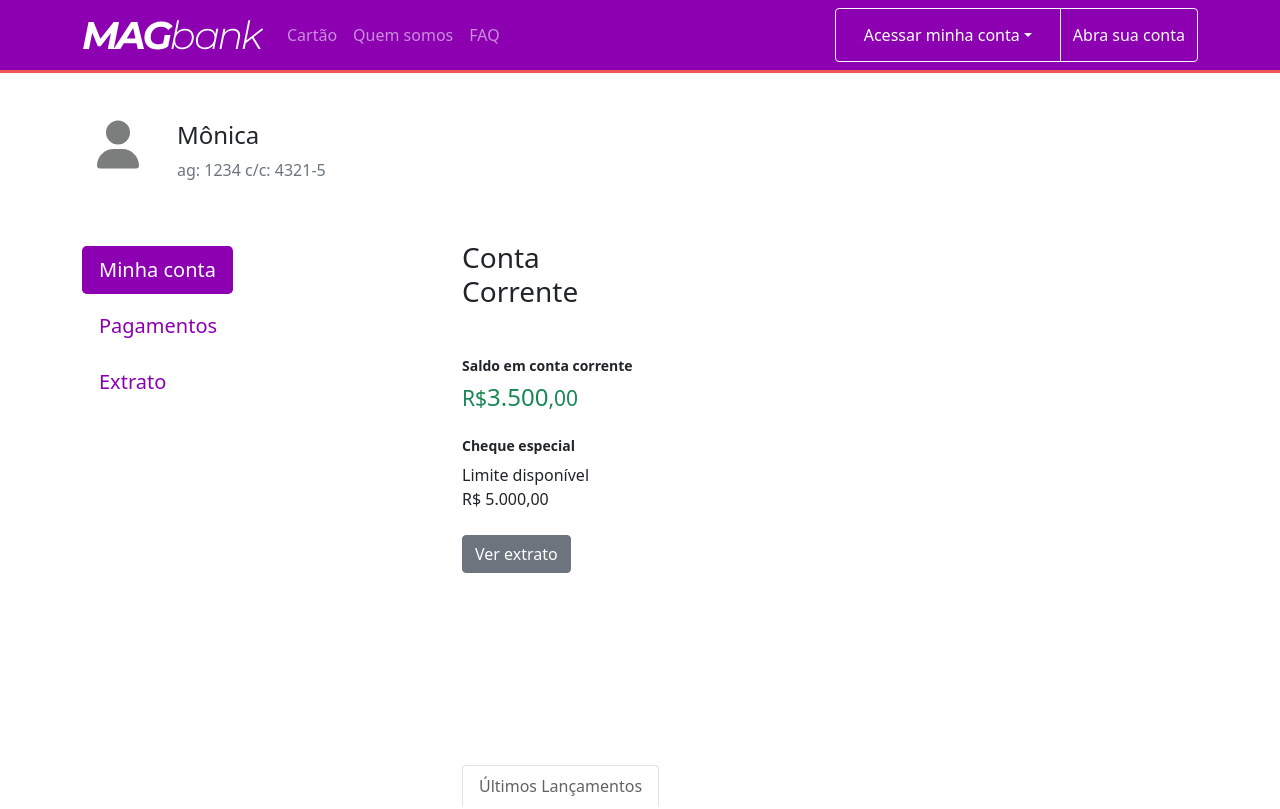
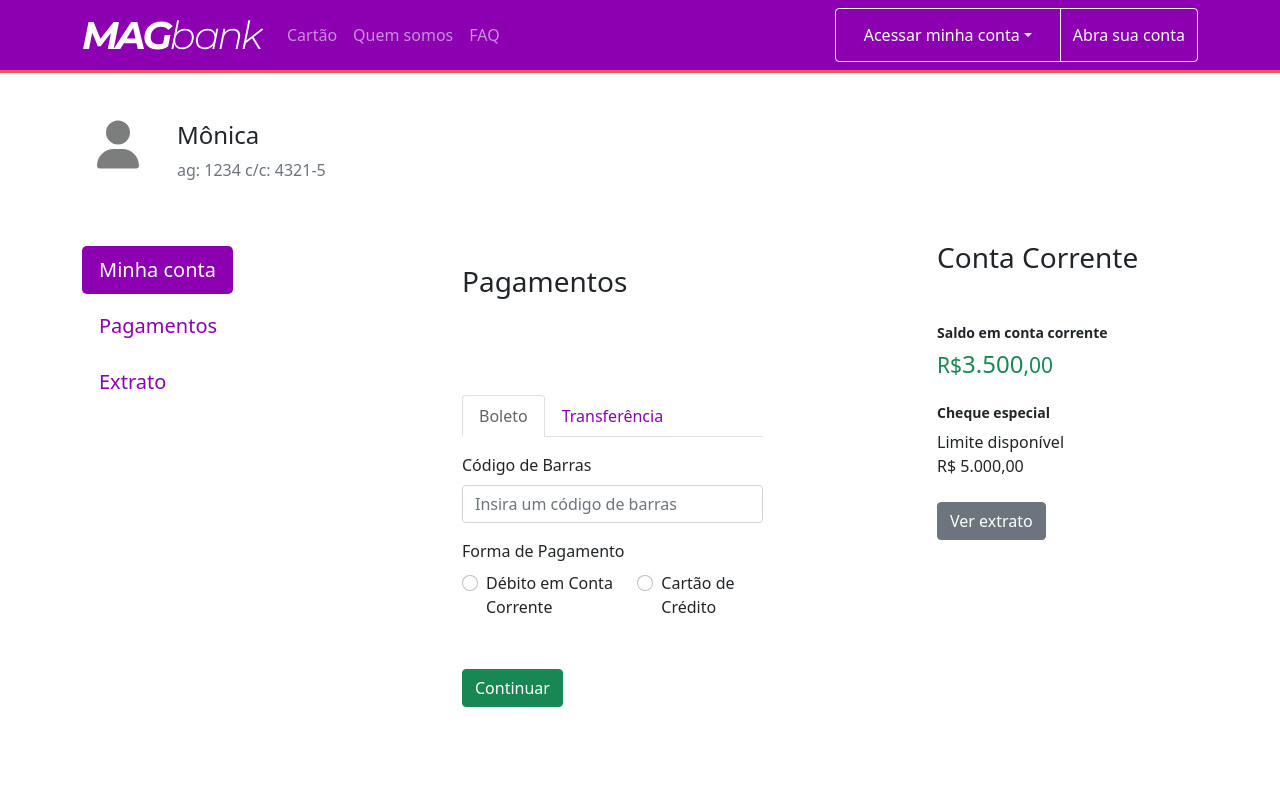
Before and after one commit to monicaschnei/magbank-react, a React (Create React App) app: page /dashboard in a window 1280 px wide. Shown: the top 809 px of the page. Built offline with nearby package versions, Linux system fonts and the light colour scheme.

Commit message:
problema no router

```diff
--- /dev/null
+++ b/src/components/AccountPayments.js
@@ -0,0 +1,46 @@
+import React from 'react';
+import {Button, Col, Tabs, Tab, Form} from 'react-bootstrap';
+
+const AccountPayments = () => (
+    <>
+
+            <Col xs={12} lg={8} className='mt-lg-5 pt-lg-5'>
+            <h3 className='my-5'>Pagamentos</h3>
+                <Tabs className=' mt-5 pt-lg-5 ' defaultActiveKey='boleto' >
+                    <Tab eventKey='boleto' title='Boleto'>
+                        <Form.Group className="my-3" controlId="formBarCode">
+                        <Form.Label>Código de Barras</Form.Label>
+                        <Form.Control type="number" placeholder="Insira um código de barras" />
+                        </Form.Group>
+                        <Form.Group controlId='formPaymentType' className='mb-5' key='inline-radio'>
+                            <Form.Label>Forma de Pagamento</Form.Label>
+                            <div className='d-flex'>
+                            <Form.Check
+                            type='radio'
+                            id='debit'
+                            className='mr-4'
+                            label='Débito em Conta Corrente'
+                            name='paymentType'
+                            />
+                            <Form.Check
+                            type='radio'
+                            id='credit'
+
+                            label='Cartão de Crédito'
+                            name='paymentType'
+
+                            />
+                            </div>
+                        </Form.Group>
+                        <Button variant='success'>Continuar</Button>
+                    </Tab>
+                    <Tab eventKey='transfer' title='Transferência'>
+                    </Tab>
+                </Tabs>
+            </Col>
+    </>
+     );
+
+
+
+export default AccountPayments;
--- a/src/views/Dashboard.js
+++ b/src/views/Dashboard.js
@@ -4,7 +4,7 @@ import {Container, Row, Col, Button} from  'react-bootstrap';
 import {FontAwesomeIcon} from '@fortawesome/react-fontawesome';
 import {faCircle,faUser} from '@fortawesome/free-solid-svg-icons';
 import AccountBalance from '../components/AccountBalance';
-import Login from '../components/institutional';
+import AccountPayments from '../components/AccountPayments'
 import './Dashboard.scss';
 import Institutional from '../components/institutional';
 
@@ -64,17 +64,17 @@ const Dashboard = () => {
 
 
             </Col>
-            <Col xs={12} lg={8}>
+            <Col> <AccountPayments/>            </Col>
             <Routes >
             <Route path='/'>
 
                 <Route index element={<AccountBalance  data={data}/>}/>
-                <Route path="payments" element={<Institutional/>}/>
+                <Route path="payments" element={<AccountPayments/>}/>
                 <Route path="history"/>
             </Route>
             </Routes>
 
-            </Col>
+
 
         </Row>
 
```
Also changed, not shown: 1 other file (tests, documents, lock files or other folders).
